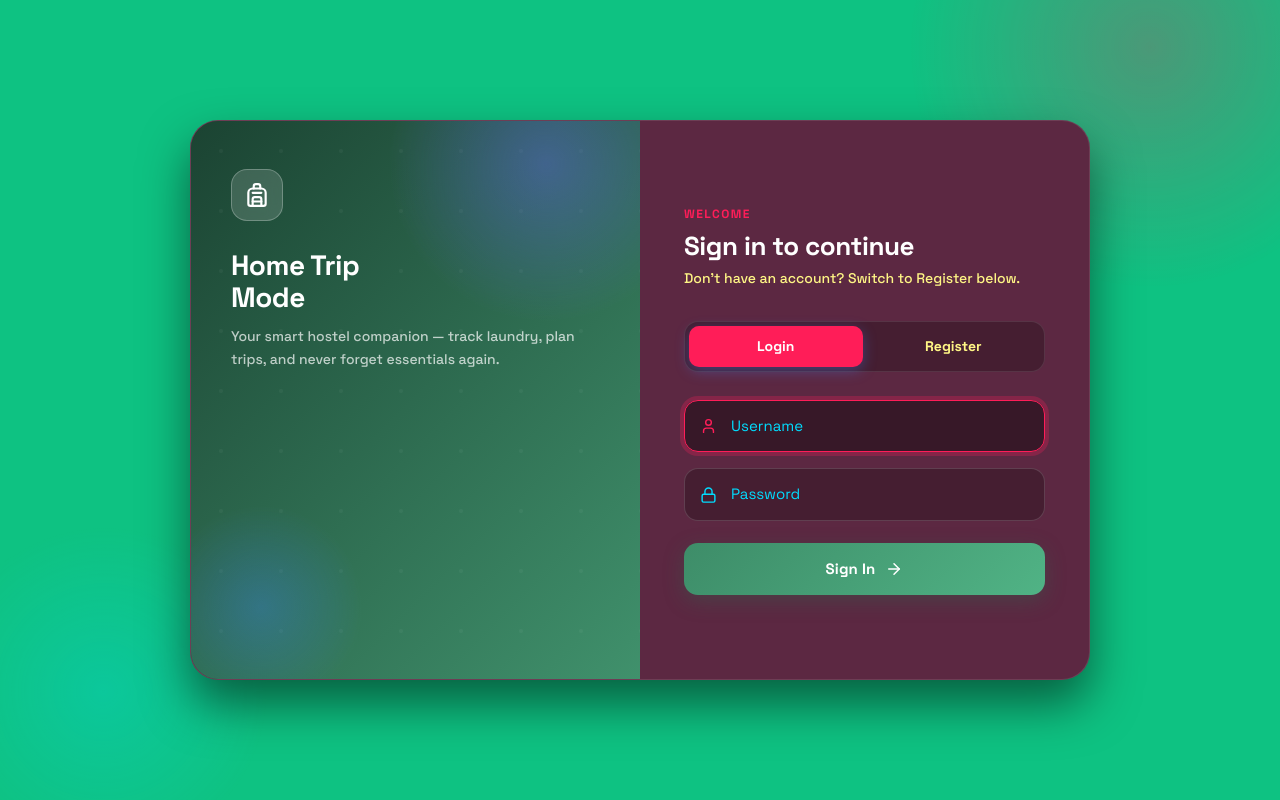
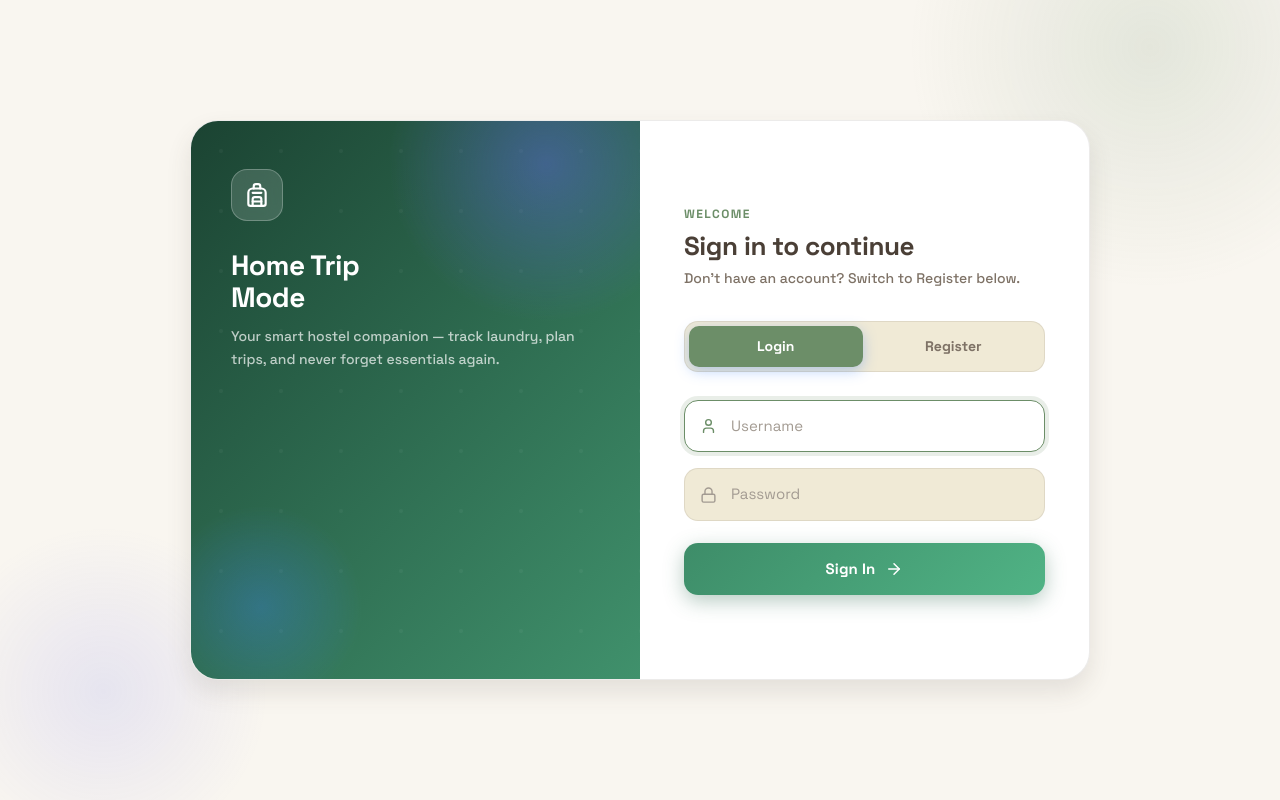
Before and after one commit to Vishnuvsh/home-trip-mode, a React (Vite) app in the folder frontend/: page /auth in a window 1280 px wide. Built offline with nearby package versions, Linux system fonts and the light colour scheme; no server answers.

Commit message:
Update UI: Apply Sand & Olive single theme, remove theme toggle

```diff
--- a/frontend/src/App.tsx
+++ b/frontend/src/App.tsx
@@ -1,5 +1,4 @@
 import { Navigate, Route, BrowserRouter as Router, Routes } from 'react-router-dom';
-import { ThemeProvider } from './context/ThemeContext';
 import { AuthProvider, useAuth } from './context/AuthContext';
 import NavigationBar from './components/NavigationBar';
 import Dashboard from './components/Dashboard';
@@ -39,13 +38,11 @@ function AppRoutes() {
 
 function App() {
   return (
-    <ThemeProvider>
-      <AuthProvider>
-        <Router>
-          <AppRoutes />
-        </Router>
-      </AuthProvider>
-    </ThemeProvider>
+    <AuthProvider>
+      <Router>
+        <AppRoutes />
+      </Router>
+    </AuthProvider>
   );
 }
 
--- a/frontend/src/components/LaundryTracker.tsx
+++ b/frontend/src/components/LaundryTracker.tsx
@@ -103,7 +103,7 @@ const LaundryTracker = () => {
             <Sparkles size={14} className="lt-sparkle-icon" />
             <span>Smart Wardrobe Management</span>
           </div>
-          <h1 className="lt-main-title">Laundry Tracker</h1>
+          <h1 className="lt-main-title">Laundry<span className="text-gradient">Tracker</span></h1>
           <p className="lt-main-subtitle">Keep your wardrobe fresh and ready for your next trip.</p>
         </div>
 
@@ -146,7 +146,30 @@ const LaundryTracker = () => {
           </div>
 
           {/* Add Item Form */}
-
+          <div className="lt-glass-card lt-add-card">
+            <div className="lt-card-header" style={{ marginBottom: '0' }}>
+              <h3 className="lt-card-title">Add Clothing</h3>
+              <p className="lt-card-subtitle">Register a new item to your wardrobe.</p>
+            </div>
+            <form onSubmit={handleAddItem} className="lt-premium-form">
+              <div className="lt-input-group">
+                <Shirt size={18} className="lt-input-icon" />
+                <input
+                  type="text"
+                  placeholder="e.g. Vintage Denim Jacket..."
+                  value={newItemName}
+                  onChange={e => setNewItemName(e.target.value)}
+                  className="lt-premium-input"
+                  id="clothing-item-input"
+                  autoComplete="off"
+                />
+              </div>
+              <button type="submit" className="lt-premium-btn" id="add-clothing-btn" disabled={!newItemName.trim()}>
+                <Plus size={20} />
+                <span>Add Item</span>
+              </button>
+            </form>
+          </div>
         </div>
 
         {/* Columns Grid */}
--- a/frontend/src/components/NavigationBar.tsx
+++ b/frontend/src/components/NavigationBar.tsx
@@ -5,22 +5,18 @@ import {
   LayoutDashboard,
   Navigation,
   Shirt,
-  Sun,
-  Moon,
   Power,
   User,
   Menu,
   X,
   Sparkles,
 } from 'lucide-react';
-import { useTheme } from '../context/ThemeContext';
 import { useAuth } from '../context/AuthContext';
 import './NavigationBar.css';
 
 const NavigationBar = () => {
   const location = useLocation();
   const navigate = useNavigate();
-  const { isDark, toggleTheme } = useTheme();
   const { username, logout } = useAuth();
   const [mobileMenuOpen, setMobileMenuOpen] = useState(false);
 
@@ -125,22 +121,6 @@ const NavigationBar = () => {
               </div>
             )}
 
-            {/* Theme Toggle Button */}
-            <button
-              type="button"
-              className={`nav-theme-toggle ${isDark ? 'is-dark' : 'is-light'}`}
-              onClick={toggleTheme}
-              aria-label={isDark ? 'Switch to Light mode' : 'Switch to Dark mode'}
-              title={isDark ? 'Switch to Light mode' : 'Switch to Dark mode'}
-            >
-              <div className="nav-theme-thumb">
-                {isDark ? (
-                  <Sun size={14} strokeWidth={2.4} className="theme-icon sun-spin" />
-                ) : (
-                  <Moon size={14} strokeWidth={2.4} className="theme-icon moon-glow" />
-                )}
-              </div>
-            </button>
 
             {/* Logout Action */}
             <button
@@ -201,14 +181,6 @@ const NavigationBar = () => {
               )}
 
               <div className="nav-mobile-actions">
-                <button
-                  type="button"
-                  className="nav-mobile-theme-btn"
-                  onClick={toggleTheme}
-                >
-                  {isDark ? <Sun size={16} /> : <Moon size={16} />}
-                  <span>{isDark ? 'Light Theme' : 'Dark Theme'}</span>
-                </button>
 
                 <button
                   type="button"
--- a/frontend/src/index.css
+++ b/frontend/src/index.css
@@ -6,44 +6,44 @@
 /* ── Google Fonts ─────────────────────────────────────────────── */
 @import url('https://fonts.googleapis.com/css2?family=Space+Grotesk:wght@300;400;500;600;700&family=Outfit:wght@300;400;500;600;700;800;900&family=Plus+Jakarta+Sans:wght@400;500;600;700;800;900&family=Inter:wght@300;400;500;600;700&display=swap');
 
-/* ── LIGHT THEME (default :root) ─────────────────────────────── */
+/* ── LIGHT THEME (Sand & Olive) ─────────────────────────────── */
 :root {
   /* Backgrounds */
-  --bg: #0EC282;
-  --bg-secondary: #00b377;
+  --bg: #F9F6F0;
+  --bg-secondary: #F0EAD6;
   --surface: #ffffff;
-  --surface-hover: #f8fafc;
+  --surface-hover: #FAFAFA;
 
   /* Borders */
-  --border: rgba(0, 0, 0, 0.08);
-  --border-hover: rgba(0, 0, 0, 0.15);
-  --border-strong: rgba(0, 0, 0, 0.2);
+  --border: rgba(74, 63, 54, 0.1);
+  --border-hover: rgba(74, 63, 54, 0.2);
+  --border-strong: rgba(74, 63, 54, 0.3);
 
   /* Text */
-  --text: #0049B7;
-  --text-muted: #334155;
-  --text-dim: #64748b;
+  --text: #4A3F36;
+  --text-muted: #7E7266;
+  --text-dim: #A39B92;
 
   /* Brand accent */
-  --accent: #FF1D58;
-  --accent-light: rgba(255, 29, 88, 0.15);
-  --accent-glow: rgba(255, 29, 88, 0.35);
+  --accent: #6C8E68;
+  --accent-light: rgba(108, 142, 104, 0.15);
+  --accent-glow: rgba(108, 142, 104, 0.35);
 
   /* Semantic colours */
-  --amber: #d97706;
+  --amber: #D97706;
   --amber-light: rgba(217, 119, 6, 0.15);
   --amber-glow: transparent;
 
-  --green: #0EC282;
-  --green-light: rgba(14, 194, 130, 0.15);
+  --green: #6C8E68;
+  --green-light: rgba(108, 142, 104, 0.15);
   --green-glow: transparent;
 
-  --red: #FF1D58;
-  --red-light: rgba(255, 29, 88, 0.15);
+  --red: #DC2626;
+  --red-light: rgba(220, 38, 38, 0.15);
   --red-glow: transparent;
 
-  --indigo: #0049B7;
-  --indigo-light: rgba(0, 73, 183, 0.12);
+  --indigo: #6366F1;
+  --indigo-light: rgba(99, 102, 241, 0.12);
 
   /* Hero gradient */
   --hero-bg: transparent;
@@ -53,26 +53,26 @@
 
   /* Navigation */
   --nav-bg: #ffffff;
-  --nav-border: rgba(0, 0, 0, 0.08);
-  --nav-text: #334155;
-  --nav-text-hover: #0049B7;
-  --nav-active: #0049B7;
-  --nav-active-bg: rgba(0, 73, 183, 0.1);
+  --nav-border: rgba(74, 63, 54, 0.1);
+  --nav-text: #7E7266;
+  --nav-text-hover: #6C8E68;
+  --nav-active: #6C8E68;
+  --nav-active-bg: rgba(108, 142, 104, 0.1);
 
   /* Modal */
   --modal-bg: #ffffff;
-  --modal-border: rgba(0, 0, 0, 0.1);
+  --modal-border: rgba(74, 63, 54, 0.1);
 
   /* Form inputs */
-  --input-bg: #f1f5f9;
-  --input-border: rgba(0, 0, 0, 0.1);
+  --input-bg: #F0EAD6;
+  --input-border: rgba(74, 63, 54, 0.1);
   --input-focus-bg: #ffffff;
 
-  /* Shadows - Stronger to lift from green bg */
-  --shadow-sm: 0 2px 4px rgba(0, 0, 0, 0.05);
-  --shadow-md: 0 4px 12px rgba(0, 0, 0, 0.1);
-  --shadow-lg: 0 12px 24px rgba(0, 0, 0, 0.15);
-  --shadow-card: 0 8px 32px rgba(0, 0, 0, 0.15);
+  /* Shadows */
+  --shadow-sm: 0 2px 4px rgba(74, 63, 54, 0.05);
+  --shadow-md: 0 4px 12px rgba(74, 63, 54, 0.08);
+  --shadow-lg: 0 12px 24px rgba(74, 63, 54, 0.12);
+  --shadow-card: 0 8px 32px rgba(74, 63, 54, 0.1);
 
   /* Design tokens */
   --radius: 20px;
@@ -85,64 +85,6 @@
   --transition-bounce: all 0.6s cubic-bezier(0.68, -0.55, 0.265, 1.55);
 }
 
-/* ── DARK THEME ────────────────────────────── */
-[data-theme='dark'] {
-  --bg: #0EC282; /* Keep user's background */
-  --bg-secondary: #00b377;
-  --surface: #5C2842; /* High contrast purple card */
-  --surface-hover: #6c2f4d;
-
-  --border: rgba(255, 255, 255, 0.1);
-  --border-hover: rgba(255, 255, 255, 0.2);
-  --border-strong: rgba(255, 255, 255, 0.3);
-
-  --text: #ffffff;
-  --text-muted: #FFF685; /* Yellow text pops on blue */
-  --text-dim: #00DDFF; /* Cyan text pops on blue */
-
-  --accent: #FF1D58;
-  --accent-light: rgba(255, 29, 88, 0.25);
-  --accent-glow: rgba(255, 29, 88, 0.4);
-
-  --amber: #FFF685;
-  --amber-light: rgba(255, 246, 133, 0.2);
-  --amber-glow: transparent;
-
-  --green: #0EC282;
-  --green-light: rgba(14, 194, 130, 0.2);
-  --green-glow: transparent;
-
-  --red: #FF1D58;
-  --red-light: rgba(255, 29, 88, 0.2);
-  --red-glow: transparent;
-
-  --indigo: #00DDFF;
-  --indigo-light: rgba(0, 221, 255, 0.2);
-
-  --hero-bg: transparent;
-  --hero-orb1: transparent;
-  --hero-orb2: transparent;
-  --hero-dots: transparent;
-
-  --nav-bg: #5C2842;
-  --nav-border: rgba(255, 255, 255, 0.1);
-  --nav-text: #00DDFF;
-  --nav-text-hover: #ffffff;
-  --nav-active: #FFF685;
-  --nav-active-bg: rgba(255, 246, 133, 0.15);
-
-  --modal-bg: #5C2842;
-  --modal-border: rgba(255, 255, 255, 0.15);
-
-  --input-bg: rgba(0, 0, 0, 0.25);
-  --input-border: rgba(255, 255, 255, 0.15);
-  --input-focus-bg: rgba(0, 0, 0, 0.4);
-
-  --shadow-sm: 0 2px 8px rgba(0, 0, 0, 0.3);
-  --shadow-md: 0 8px 24px rgba(0, 0, 0, 0.4);
-  --shadow-lg: 0 24px 48px rgba(0, 0, 0, 0.5);
-  --shadow-card: 0 12px 40px rgba(0, 0, 0, 0.4); /* Strong shadow for depth */
-}
 
 /* ── Global Reset ─────────────────────────────────────────────── */
 *,
```
